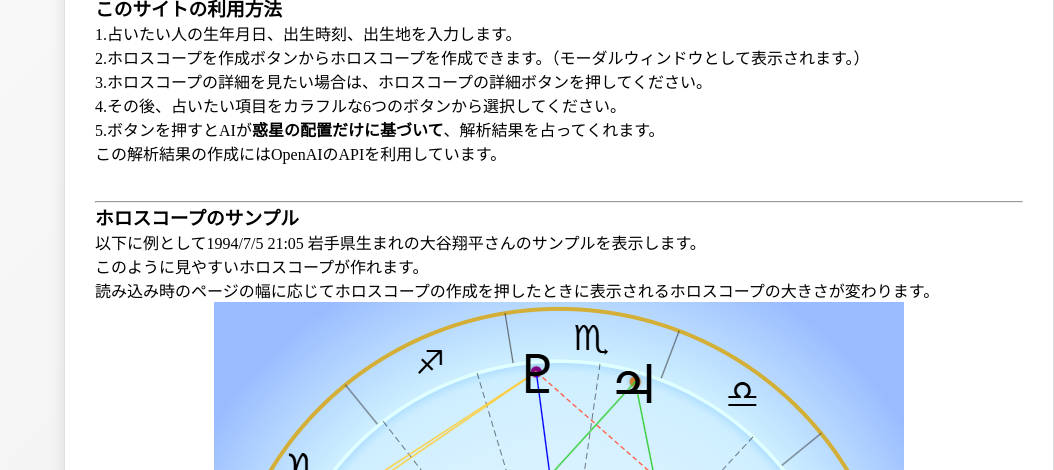
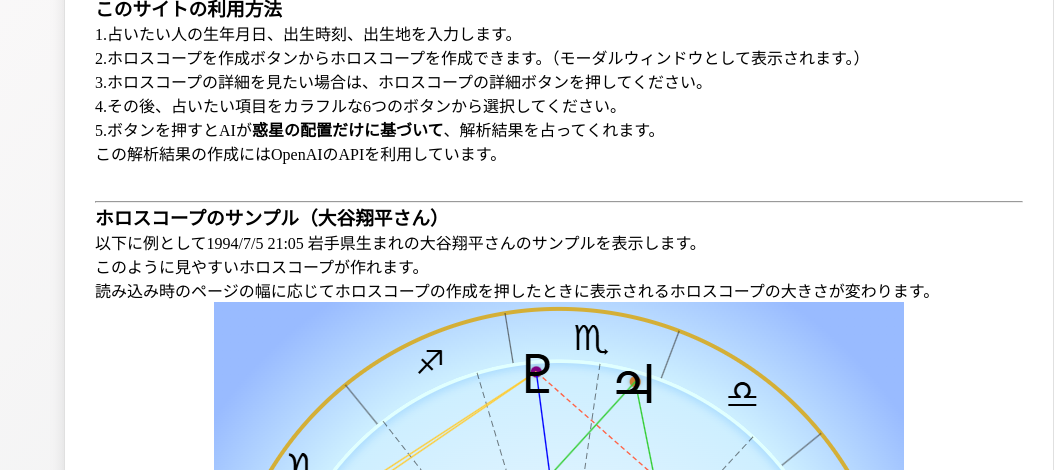
Before and after one commit to YutaAoyagi2018/aihoroscope, a Django app: page / in a window 1280 px wide. Shown: the part 1032-1502 px from the top of the page, without its empty margins (226-1280 px from the left). Run offline with Django 5.2, Linux system fonts and the light colour scheme; some libraries are stand-ins or nearby versions.

Commit message:
文言小幅修正

```diff
--- a/horoscope_app/templates/horoscope_app/index.html
+++ b/horoscope_app/templates/horoscope_app/index.html
@@ -587,7 +587,7 @@
                             <li><a href="#horoscope-sample">ホロスコープのサンプル（大谷翔平さん）</a></li>
                             <li><a href="#analysis-sample1">AIによる分析結果のサンプル（大谷翔平さん）性格</a></li>
                             <li><a href="#analysis-sample2">AIによる分析結果のサンプル（大谷翔平さん）仕事運</a></li>
-                            <li><a href="#horoscope-meaning">ホロスコープの意味するところ</a></li>
+                            <li><a href="#horoscope-meaning">コラム ホロスコープの意味するところ</a></li>
                         </ul>
                     </div>
                 </aside>
@@ -780,7 +780,7 @@
                                     <a id="horoscope-sample"></a>
                                     <hr>
                                     <div>
-                                        <h3>ホロスコープのサンプル</h3>
+                                        <h3>ホロスコープのサンプル（大谷翔平さん）</h3>
                                         <div>
                                             <p>以下に例として1994/7/5 21:05 岩手県生まれの大谷翔平さんのサンプルを表示します。</p>
                                             <p>このように見やすいホロスコープが作れます。</p>
@@ -882,6 +882,8 @@
                                         <p>最後に、星の配置はあくまで可能性を示すものであり、あなた自身の努力や選択によって未来は大きく変わります。前向きな姿勢と計画性を持って、素晴らしいキャリアを築いてください。</p>
                                         <p>応援しております。</p>
                                     </div>
+                                    <br>
+                                    <br>
                                     <a id="horoscope-meaning"></a>
                                     <hr>
                                     <div>
```
